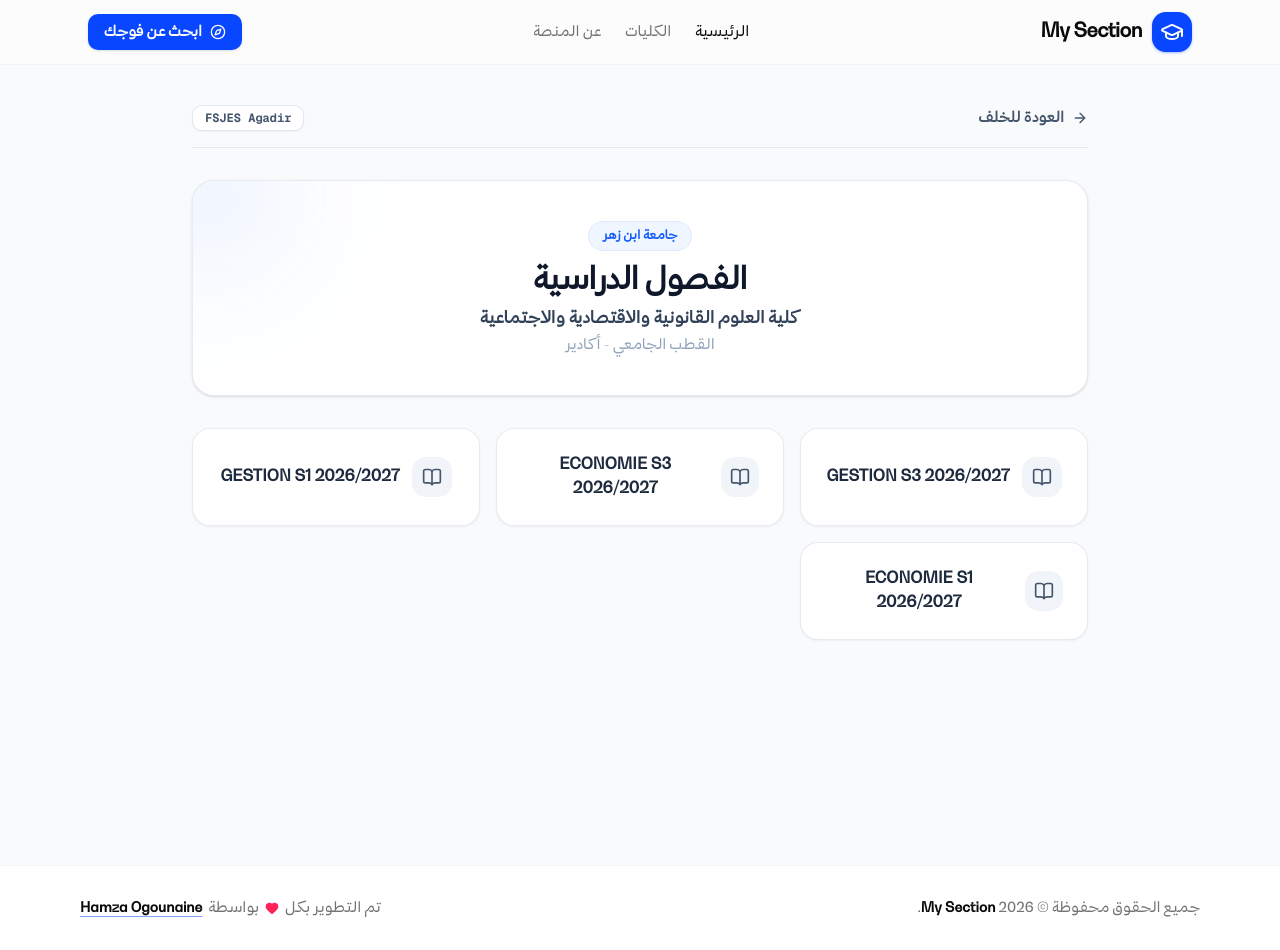
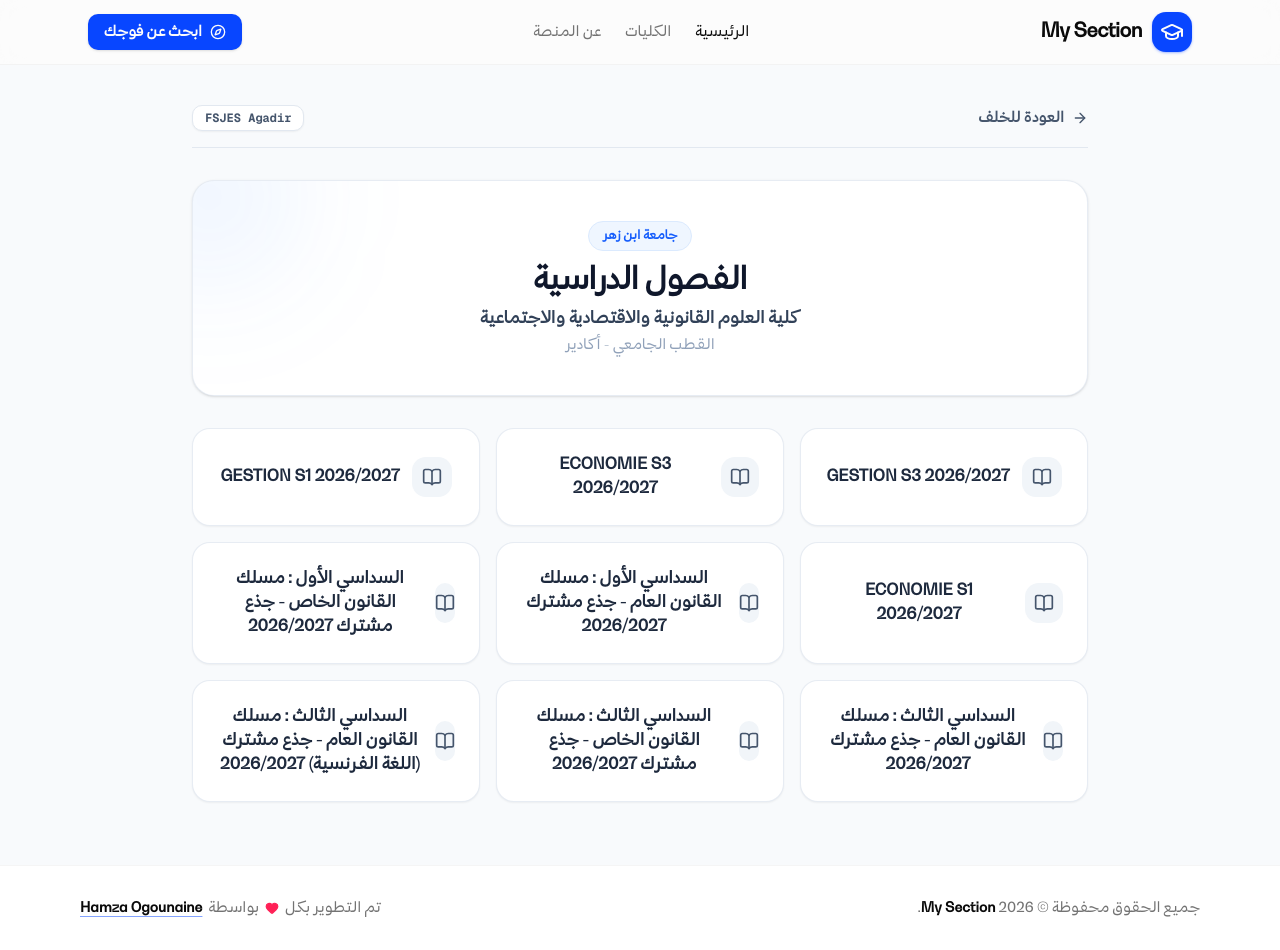
Before and after one commit to hamzaogounaine/my-section, a Next.js app: page /fsjes-agadir in a window 1280 px wide. Built offline with nearby package versions, Linux system fonts and the light colour scheme.

Commit message:
feat: add faculties data and section determination logic

```diff
--- a/public/faculties.js
+++ b/public/faculties.js
@@ -49,7 +49,90 @@ const faculties = [
                     { id: 1, section: "A", start: "AABAID", end: "ELAABBOUZ" },
                     { id: 2, section: "B", start: "ELAABBOUZI", end: "ZOURI" }
                 ]
+            },
+            {
+
+                id: 5,
+                name: "السداسي الأول : مسلك القانون العام - جذع مشترك 2026/2027",
+                boundes: [
+                    { id: 1, section: "A", start: "AABID", end: "BEN HAJJAJ" },
+                    { id: 2, section: "B", start: "BEN HAJJAJI", end: "EL MAAZI" },
+                    { id: 3, section: "C", start: "EL MAAZY", end: "KOUDAN" },
+                    { id: 4, section: "D", start: "KOUDANI", end: "ZYATI" }
+                ]
+            },
+            {
+
+                id: 6,
+                name: "السداسي الأول : مسلك القانون الخاص - جذع مشترك 2026/2027",
+                boundes: [
+                    { id: 1, section: "A", start: "AABA", end: "AGHAD" },
+                    { id: 2, section: "B", start: "AGHADI", end: "AIT LHYANE" },
+                    { id: 3, section: "C", start: "AIT LHYANI", end: "AMALLAZ" },
+                    { id: 4, section: "D", start: "AMALLAZI", end: "ATTAR" },
+                    { id: 5, section: "E", start: "ATTARI", end: "BASSIM" },
+                    { id: 6, section: "F", start: "BASSIMI", end: "BHIJA" },
+                    { id: 7, section: "G", start: "BHIJI", end: "BOULAK" },
+                    { id: 8, section: "H", start: "BOULAKI", end: "CHAKRI" },
+                    { id: 9, section: "I", start: "CHAKRY", end: "EL AALLALI" },
+                    { id: 10, section: "J", start: "EL AALLALY", end: "EL HOUSSAINI" },
+                    { id: 11, section: "K", start: "EL HOUSSAINY", end: "ELBOAZZAOUI" },
+                    { id: 12, section: "L", start: "ELBOAZZAOUY", end: "ERRASSIFI" },
+                    { id: 13, section: "M", start: "ERRASSIFY", end: "HABAD" },
+                    { id: 14, section: "N", start: "HABADI", end: "IDLAHCEN" },
+                    { id: 15, section: "O", start: "IDLAHCENE", end: "KHALIFA" },
+                    { id: 16, section: "P", start: "KHALIFI", end: "LOUHOU" },
+                    { id: 17, section: "Q", start: "LOUHOUI", end: "NKHILI" },
+                    { id: 18, section: "R", start: "NKHILY", end: "OUMLOUL" },
+                    { id: 19, section: "S", start: "OUMLOULI", end: "SIADI" },
+                    { id: 20, section: "T", start: "SIADY", end: "ZYOUGUAY" },
+
+                ]
+            },
+            {
+
+                id: 7,
+                name: "السداسي الثالث : مسلك القانون العام - جذع مشترك 2026/2027",
+                boundes: [
+                    { id: 1, section: "A", start: "AABID", end: "BELLATI" },
+                    { id: 2, section: "B", start: "BELLATY", end: "EL KARZABI" },
+                    { id: 3, section: "C", start: "EL KARZABY", end: "KERRAMI" },
+                    { id: 4, section: "D", start: "KERRAMY", end: "ZOUINE" }
+                ]
+            },
+            {
+
+                id: 8,
+                name: "السداسي الثالث : مسلك القانون الخاص - جذع مشترك 2026/2027",
+                boundes: [
+
+                    { id: 1, section: "A", start: "AABACH", end: "AIT BACH" },
+                    { id: 2, section: "B", start: "AIT BACHI", end: "AMHRI" },
+                    { id: 3, section: "C", start: "AMHRY", end: "BAHNINE" },
+                    { id: 4, section: "D", start: "BAHNINI", end: "BILLA" },
+                    { id: 5, section: "E", start: "BILLAA", end: "BOUSSOUSS" },
+                    { id: 6, section: "F", start: "BOUSSOUSSE", end: "EDDARAI" },
+                    { id: 7, section: "G", start: "EDDARAY", end: "EL MANSOURI" },
+                    { id: 8, section: "H", start: "EL MANSOURY", end: "ELOUARDI" },
+                    { id: 9, section: "I", start: "ELOUARDY", end: "HALLAL" },
+                    { id: 10, section: "J", start: "HALLALI", end: "JELAIDI" },
+                    { id: 11, section: "K", start: "JELAIDY", end: "LHADDANE" },
+                    { id: 12, section: "L", start: "LHADDANI", end: "OUAHMANE" },
+                    { id: 13, section: "M", start: "OUAHMANI", end: "SAAID" },
+                    { id: 14, section: "N", start: "SAAIDI", end: "ZYOUGUAY" }
+
+                ]
+            },
+            {
+
+                id: 9,
+                name: "السداسي الثالث : مسلك القانون العام - جذع مشترك (اللغة الفرنسية) 2026/2027",
+                boundes: [
+                    { id: 1, section: "Fr-A", start: "AABID", end: "EL KARZABI" },
+                    { id: 2, section: "Fr-B", start: "EL KARZABY", end: "ZOUINE" }
+                ]
             }
+
         ]
     },
     {
```
